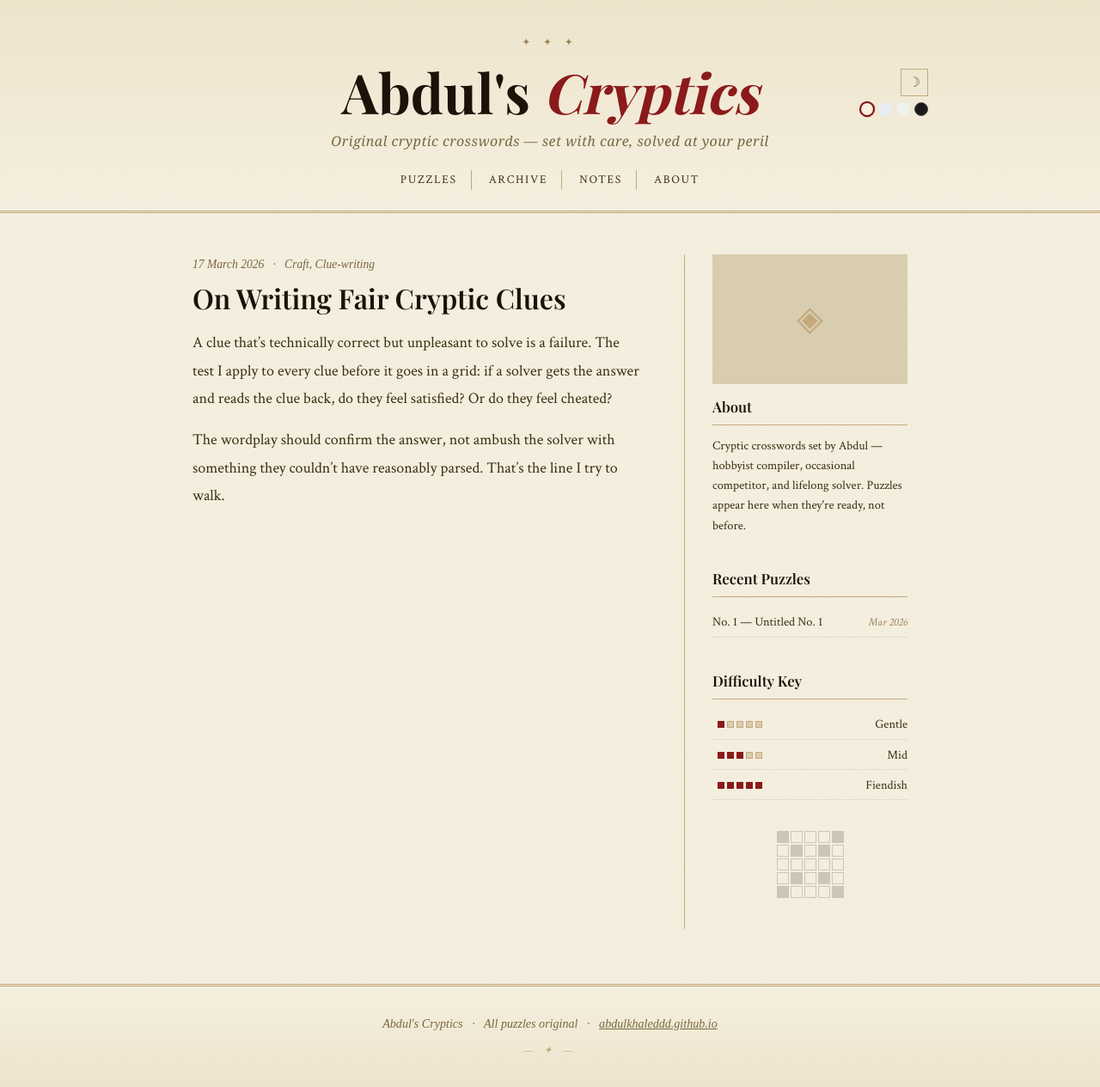
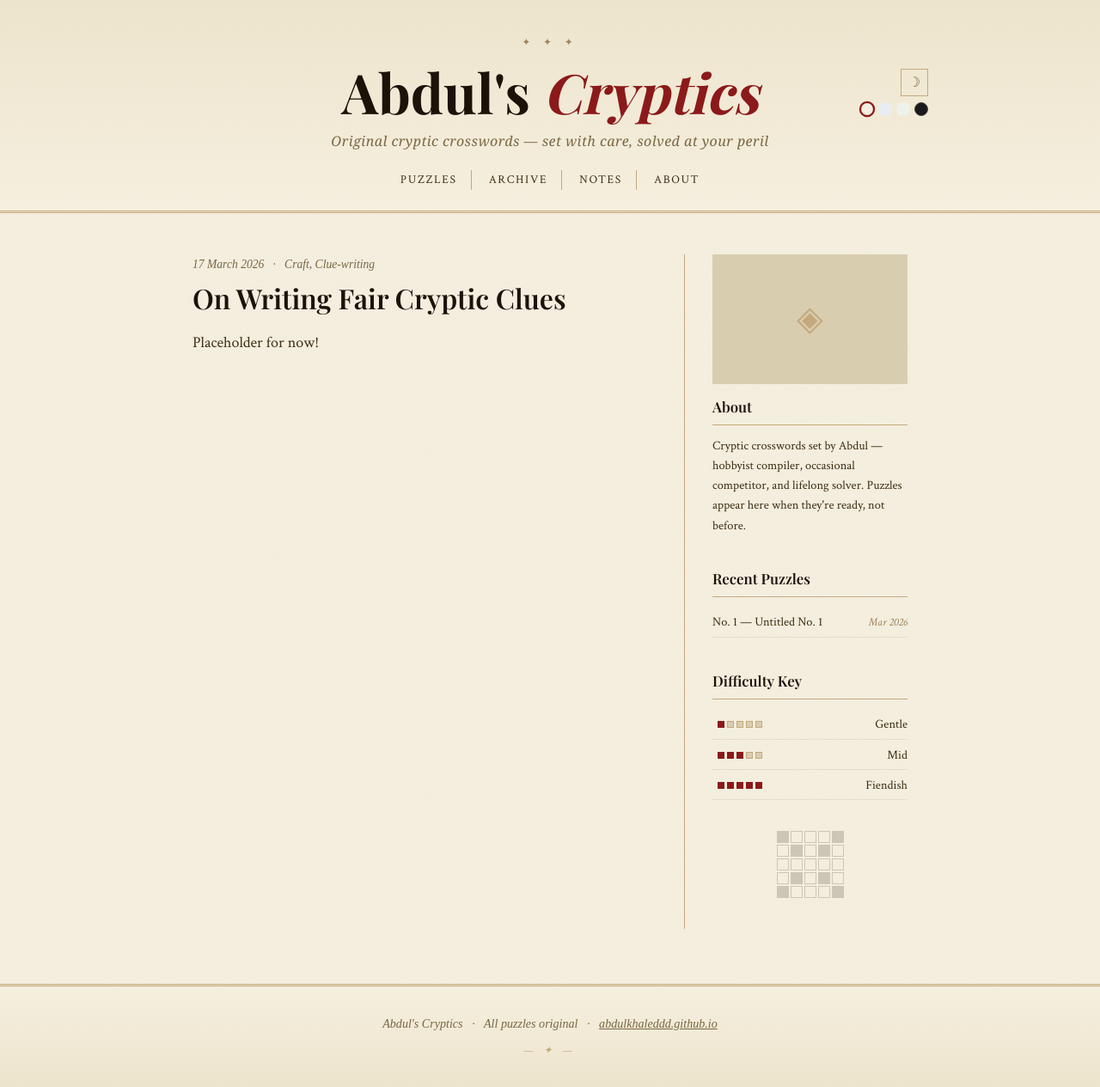
Before and after one commit to abdulkhaleddd/abdulkhaleddd.github.io, a Jekyll site: the page built from _posts/2026-03-17-on-writing-fair-cryptic-clues.md, in a window 1280 px wide. Shown: the whole page at 86% size. Built offline with Jekyll 4.4.1, drawn with Linux system fonts in a browser that asks for light colours; some web fonts are replaced.

Commit message:
Update 2026-03-17-on-writing-fair-cryptic-clues.md

```diff
--- a/_posts/2026-03-17-on-writing-fair-cryptic-clues.md
+++ b/_posts/2026-03-17-on-writing-fair-cryptic-clues.md
@@ -5,10 +5,4 @@ date: 2026-03-17
 tags: [Craft, Clue-writing]
 ---
 
-A clue that's technically correct but unpleasant to solve is a failure.
-The test I apply to every clue before it goes in a grid: if a solver
-gets the answer and reads the clue back, do they feel satisfied?
-Or do they feel cheated?
-
-The wordplay should confirm the answer, not ambush the solver with
-something they couldn't have reasonably parsed. That's the line I try to walk.
+Placeholder for now!
```
